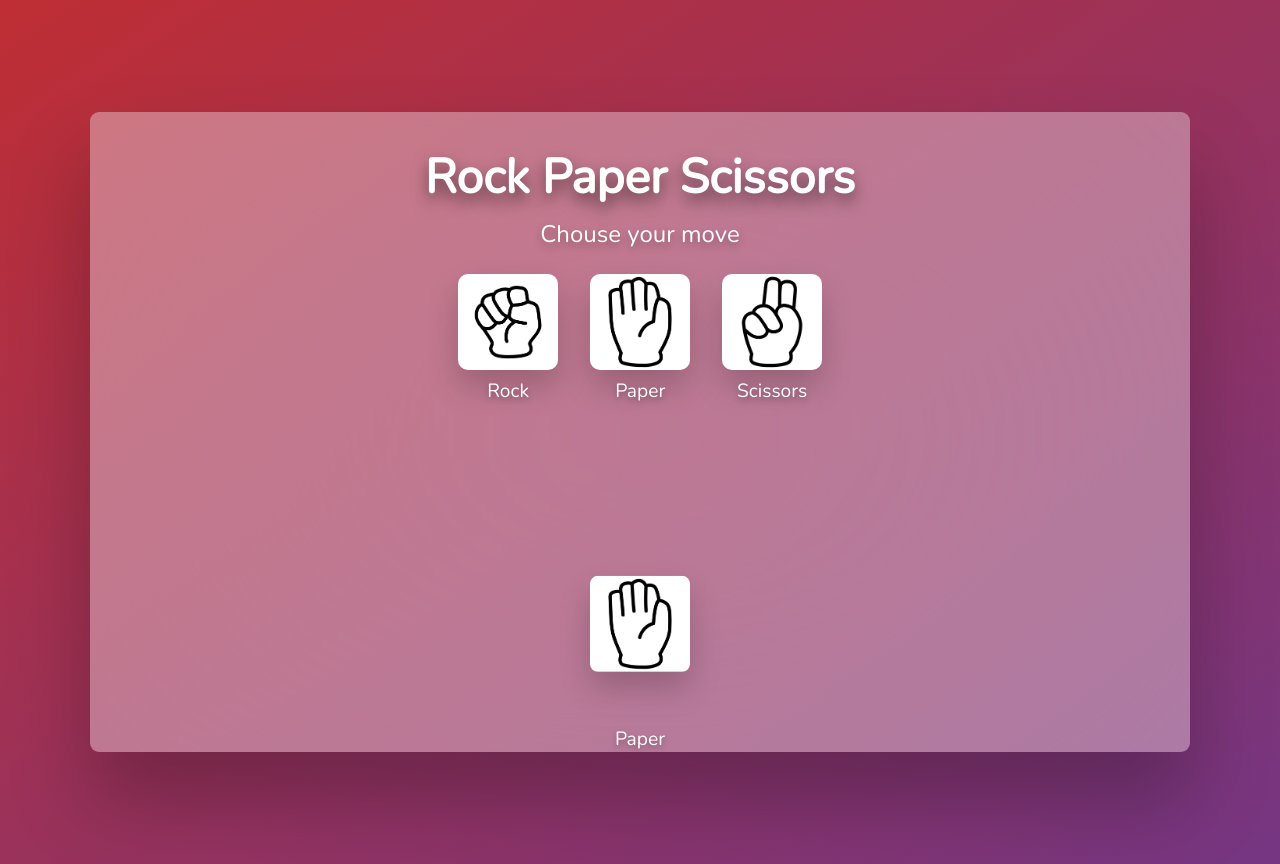
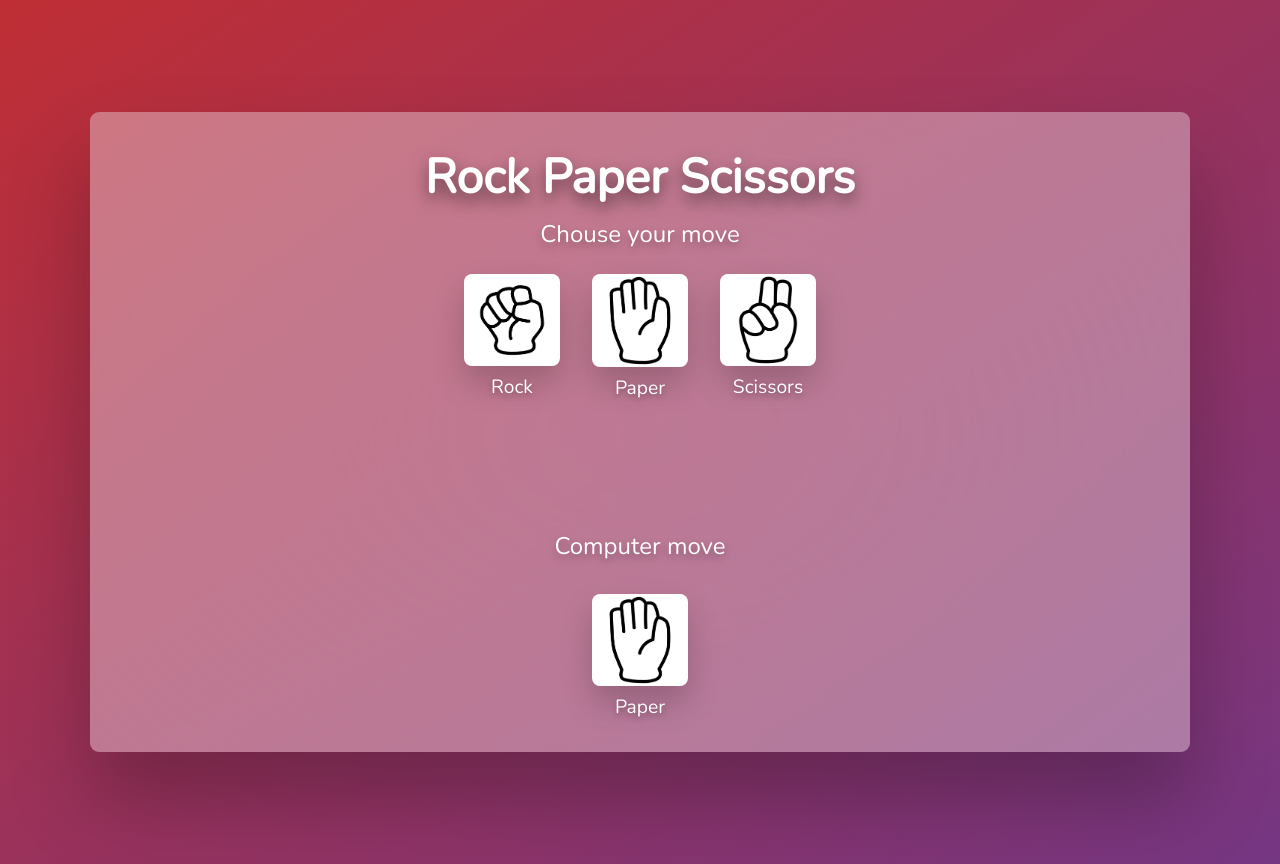
Before and after one commit to GabbenPapa/react-game_launcher, a React (Vite) app: page /game_rps in a window 1280 px wide. Both pictures are taken after a click on the element "Rock". Built offline with nearby package versions, Linux system fonts and the light colour scheme.

Commit message:
Fix layout for computer move

```diff
--- a/src/games/RPS/RPS.css
+++ b/src/games/RPS/RPS.css
@@ -51,6 +51,16 @@ body {
   gap: 0.5rem;
 }
 
+.rps-footer {
+  width: 100%;
+  text-align: center;
+  margin-bottom: 2rem;
+  display: flex;
+  flex-direction: column;
+  align-items: center;
+  gap: 1rem;
+}
+
 .rps-title {
   font-size: 3rem;
   font-weight: 700;
@@ -86,29 +96,6 @@ body {
   transform: scale(1.05);
 }
 
-.rps .player-img {
-  width: 80px;
-  height: auto;
-  border-radius: 0.5rem;
-  box-shadow: 0 1rem 2rem rgba(0, 0, 0, 0.2);
-}
-
-.rps .player-text {
-  margin-top: 0.5rem;
-  font-size: 1rem;
-  color: #fff;
-}
-
-/* rps Image */
-.rps .player-img {
-  height: 6rem;
-  width: auto;
-  border-radius: 10px;
-  box-shadow: 0 1rem 2rem rgba(0, 0, 0, 0.2);
-  transition: transform 0.3s;
-  cursor: pointer;
-}
-
 .rps .player-text {
   margin-top: 0.5rem;
   color: #fff;
@@ -116,64 +103,13 @@ body {
   text-shadow: 0 0.2rem 0.4rem rgba(0, 0, 0, 0.3);
 }
 
-/* BUTTONS */
-.rps .controls {
-  position: absolute;
-  left: 50%;
-  bottom: 2rem;
-  transform: translateX(-50%);
-  display: flex;
-  flex-direction: column;
-  align-items: center;
-  gap: 1rem;
-}
-
-.rps .btn {
-  color: #444;
-  background: none;
-  border: none;
-  font-family: inherit;
-  font-size: 1.4rem;
-  text-transform: uppercase;
-  cursor: pointer;
-  font-weight: 400;
-  background-color: rgba(255, 255, 255, 0.6);
-  backdrop-filter: blur(10px);
-  padding: 0.6rem 2rem;
-  border-radius: 50rem;
-  box-shadow: 0 1.75rem 3.5rem rgba(0, 0, 0, 0.1);
-  transition: all 0.2s;
-}
-
-.rps .btn:active {
-  transform: translateY(3px);
-  box-shadow: 0 1rem 2rem rgba(0, 0, 0, 0.15);
-}
-
-.rps-img {
-  position: absolute;
-  top: 80%;
-  left: 50%;
-  transform: translate(-50%, -50%);
-  height: 8rem;
-  max-width: 90%;
-  border-radius: 10px;
-  box-shadow: 0 2rem 5rem rgba(0, 0, 0, 0.2);
-}
-
-.rps .computer-move {
-  display: flex;
-  flex-direction: column;
-  align-items: center;
-  margin-top: 2rem;
-  gap: 0.5rem;
-}
-
-.rps .rps-img {
-  width: 100px;
+.rps .player-img {
+  width: 6rem;
   height: auto;
   border-radius: 0.5rem;
   box-shadow: 0 1rem 2rem rgba(0, 0, 0, 0.2);
+  transition: transform 0.3s;
+  cursor: pointer;
 }
 
 @media (max-width: 768px) {
--- a/src/games/RPS/RPS.jsx
+++ b/src/games/RPS/RPS.jsx
@@ -21,7 +21,6 @@ export default function RPS() {
   function handleHold() {
     const holded = Math.trunc(Math.random() * 3) + 1;
     setHolded(holded);
-    console.log(holded);
   }
 
   return (
@@ -46,15 +45,20 @@ export default function RPS() {
           </div>
         </div>
         {holded && (
-          <div className="computer-move">
-            <img
-              src={rpsImages[holded]}
-              alt={rpsNames[holded]}
-              className="rps-img"
-            />
-            <p className="player-text">{rpsNames[holded]}</p>
+          <div className="rps-footer">
+            <h2 className="rps-subtitle">Computer move</h2>
+            <div className="player">
+              <div className="player-move">
+                <img
+                  src={rpsImages[holded]}
+                  alt={rpsNames[holded]}
+                  className="player-img"
+                />
+                <p className="player-text">{rpsNames[holded]}</p>
+              </div>
+            </div>
           </div>
-        )}{" "}
+        )}
       </main>
     </div>
   );
```
